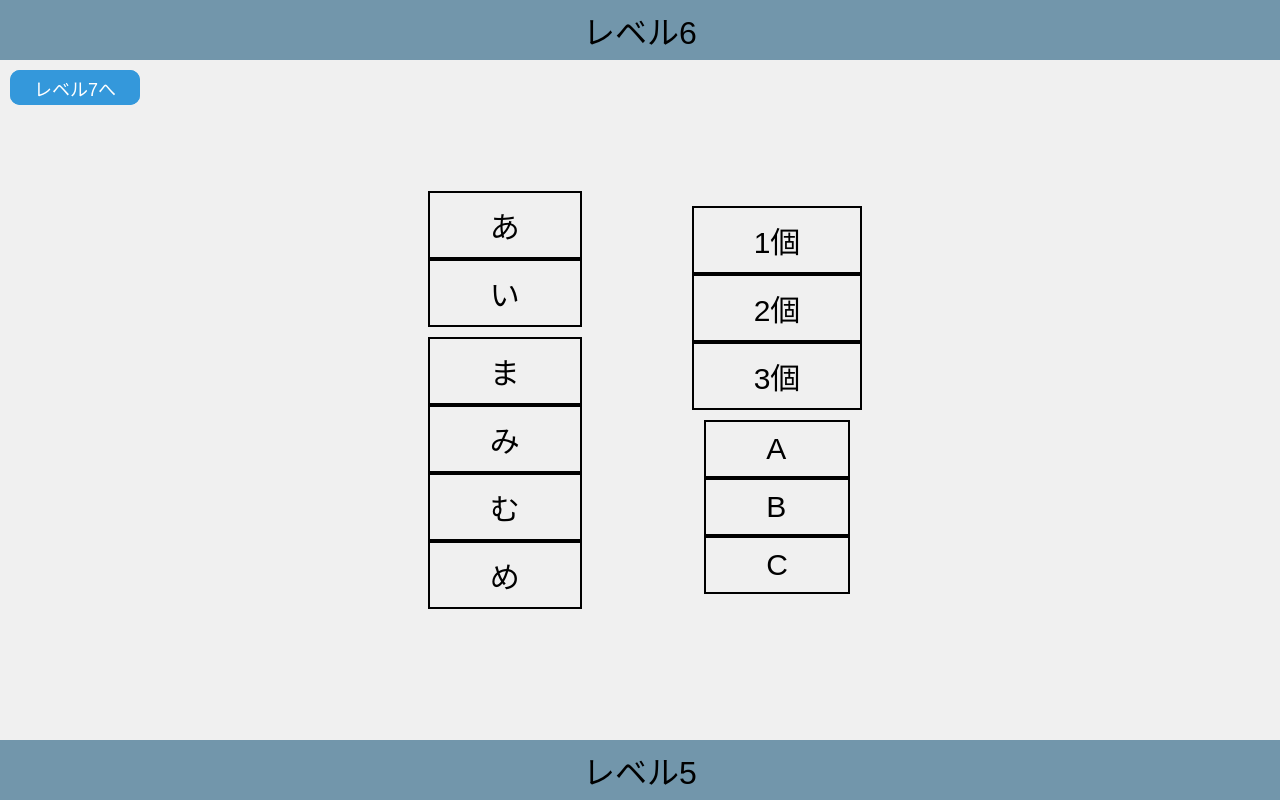
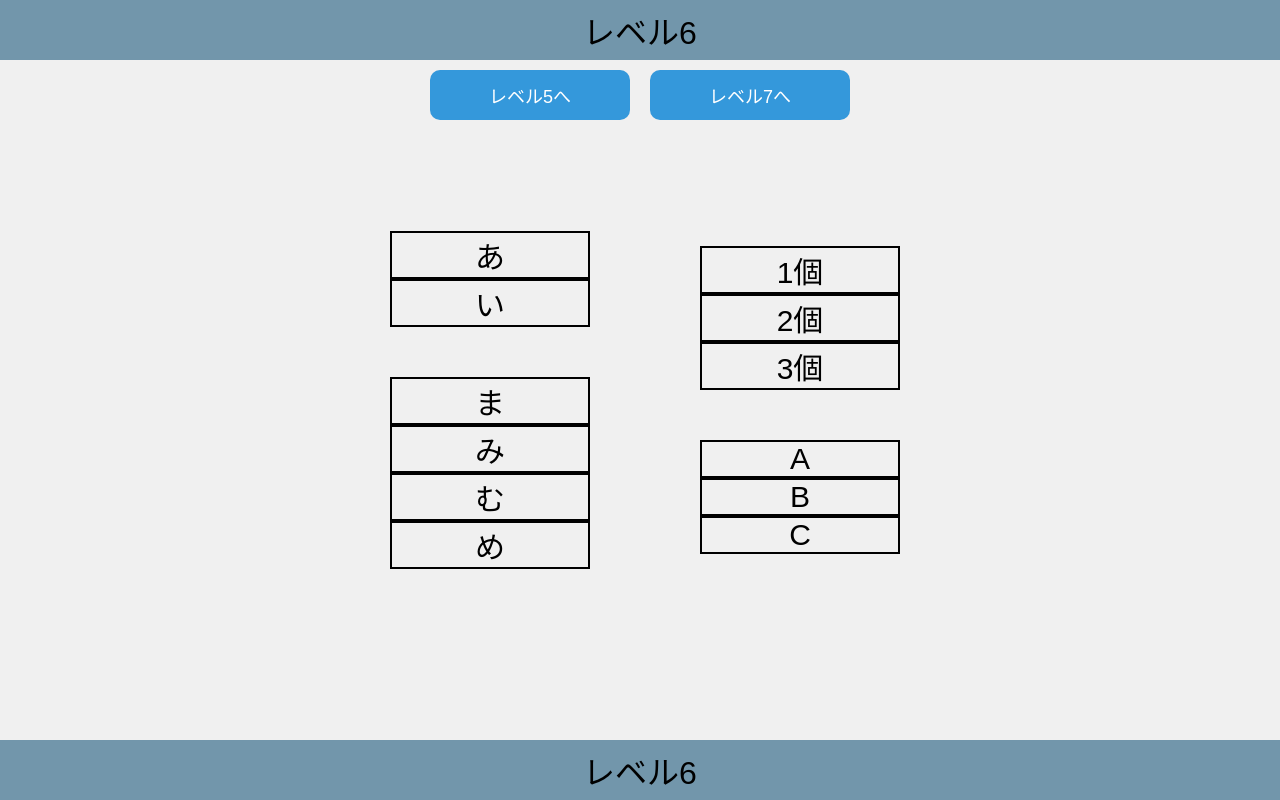
Before and after one commit to cucumber1117/practice, a React (Vite) app: page /level6 in a window 1280 px wide. Built offline with nearby package versions, Linux system fonts and the light colour scheme.

Commit message:
Level6一応完了,Level7途中

```diff
--- a/src/components/List/List.module.css
+++ b/src/components/List/List.module.css
@@ -1,13 +1,13 @@
 .name-list {
     list-style-type: none;
-    max-width: 300px;
+    width: 300px;
     font-size: 30px;
+    text-align: center;
     margin: 5px 0px; /* 横方向に余白 */
     color: black;
     padding: 0px 50px; /* 枠とテキストの間に余白を追加 */
   }
 
   .name-item {
-    padding: 10px 60px;/*上下10,左右15*/
     border: 2px solid black;
   }
--- /dev/null
+++ b/src/components/slideDown/slideDown.jsx
@@ -0,0 +1,21 @@
+import React, { useState } from 'react'
+import styles from './slideDown.module.css'
+
+const SlideDown=({ children })=>{
+    const [show,setShow] = useState(false)
+
+    const toggleShow = () => setShow(prev => !prev)
+
+    return (
+        <>
+          <button className={styles.toggleButton} onClick={toggleShow}>
+            {show ? '閉じる' : '表示'}
+          </button>
+
+          <div className={`${styles.slideDown} ${show ? styles.show : ''}`}>
+            {children}
+          </div>
+        </>
+      )
+    }
+    export default SlideDown
--- /dev/null
+++ b/src/components/slideDown/slideDown.module.css
@@ -0,0 +1,28 @@
+.slideDown {
+    position: fixed;
+    top:0;
+    left: 50%;
+    transform: translate(-50%, -100%);
+    width: 300px;
+    background: #3498db;
+    color: white;
+    padding: 20px;
+    border-radius: 0 0 10px 10px;
+    opacity: 0;
+    transition: transform 0.3s ease;
+    z-index: 2000;
+}
+.show {
+    transform: translate(-50%, 0);
+    opacity: 1;
+    pointer-events: auto;
+}
+.toggleButton{
+    position: fixed;
+    top:300px;
+    left: 50%;
+    width: 200px;
+    height: 50px;
+    border-radius: 12px;
+    transform: translateX(-50%);
+}
--- a/src/main.jsx
+++ b/src/main.jsx
@@ -8,6 +8,7 @@ import Level3 from './pages/Level3/Level3'
 import Level4 from './pages/Level4/Level4'
 import Level5 from './pages/Level5/Level5'
 import Level6 from './pages/Level6/Level6'
+import Level7 from './pages/Level7/Level7'
 /*@fix:自分も最初は勘違いしていたが、.jsxファイルの呼び出しでは拡張子は付けなくていいらしい*/
 /*@1:遷移先ページが増えるごとにこの中にあるページも増え続ける*/
 createRoot(document.getElementById('root')).render(
@@ -24,6 +25,7 @@ createRoot(document.getElementById('root')).render(
         <Route path="/level4" element={<Level4 />} />
         <Route path="/level5" element={<Level5 />} />
         <Route path="/level6" element={<Level6 />} />
+        <Route path="/level7" element={<Level7 />} />
       </Routes>
     </BrowserRouter>
   </StrictMode>
--- a/src/pages/Level5/Level5.module.css
+++ b/src/pages/Level5/Level5.module.css
@@ -30,7 +30,7 @@
     display: flex;
     flex-direction: column;
     align-items: center;
-    padding-left: 10px;
+    padding-left: 10px; /*リストとの空白*/
   }
   .centerText {
     font-size: 30px;
--- a/src/pages/Level6/Level6.jsx
+++ b/src/pages/Level6/Level6.jsx
@@ -25,14 +25,15 @@ const Level6 = () => {
   return (
     <div>
       <Header title="レベル6" />
-
-      <button className={styles.topButton} onClick={goToLevel5}>
+      <div className={styles.topButton}>
+      <button className={styles.Button} onClick={goToLevel5}>
         レベル5へ
       </button>
-      <button className={styles.topButton2} onClick={goToLevel7}>
+      <button className={styles.Button} onClick={goToLevel7}>
         レベル7へ
       </button>
-      <div className={styles.level5Container}>
+      </div>
+      <div className={styles.level6Container}>
       <div className={styles.column}>
         <List names={List1} />
         <List names={List2} />
@@ -43,7 +44,7 @@ const Level6 = () => {
         </div>
       </div>
 
-      <Footer title="レベル5" />
+      <Footer title="レベル6" />
     </div>
   )
 }
--- a/src/pages/Level6/Level6.module.css
+++ b/src/pages/Level6/Level6.module.css
@@ -1,4 +1,4 @@
-.level5Container {
+.level6Container {
     height: 100vh;
     display: flex;
     justify-content: center;
@@ -12,53 +12,31 @@
   }
 
   .topButton {
+    display:flex;
+    flex-direction:row;
+    align-items: center;
+    justify-content: center;
     position: absolute;/*　枠内の絶対座標　*/
-    width: 130px;
-    height: 35px;
     top: 70px;
-    left: 10px;
+    left:50%;
+    transform: translateX(-50%);
+    z-index: 1000;
+    gap: 20px;
+  }
+  .Button {
+    width: 200px;
+    height: 50px;
     font-size: 18px;
     background-color: #3498db;
     color: white;
-    z-index: 1000;
-    border: none;/*ボタンの枠*/
-    cursor: pointer;/*ボタンの上にカーソルが来たら手のマークに変更*/
-    border-radius: 10px;/*ぼたんの丸みをつけることができる。丸みの単位は最初は　px　で考え解くとやりやすいかも*/
-
-  }
-  .topButton2 {
-    position: absolute;
-    width: 130px;
-    height: 35px;
-    top: 70px;
-    left: 10px;
-    font-size: 18px;
-    background-color: #3498db;
-    color: white;
-    z-index: 1000;
     border: none;
     cursor: pointer;
-    border-radius: 10px;
-
+    border-radius: 10px;/*ぼたんの丸みをつけることができる。丸みの単位は最初は　px　で考え解くとやりやすいかも*/
   }
   .column{
     display: flex;
     flex-direction: column;
     align-items: center;
     padding-left: 10px;
+    gap: 40px;
   }
-
-  .bottomRightButton {
-    width: 130px;
-    height: 35px;
-    position: absolute;
-    bottom: 70px;
-    right: 20px;
-    font-size: 18px;
-    background-color: #2ecc71;
-    color: white;
-    border: none;/*ボタンの枠*/
-    cursor: pointer;/*ボタンの上にカーソルが来たら手のマークに変更*/
-    border-radius: 10px;/*ぼたんの丸みをつけることができる。丸みの単位は最初は　px　で考え解くとやりやすいかも*/
-
-  }
--- /dev/null
+++ b/src/pages/Level7/Level7.jsx
@@ -0,0 +1,35 @@
+import React, { useState } from 'react'
+import { useNavigate } from 'react-router-dom'
+import Footer from '@/components/Footer/Footer'
+import List from '@/components/List/List'
+import styles from './Level7.module.css'
+import SlideDown from '@/components/SlideDown/SlideDown'
+
+const Level7 = () => {
+    const navigate = useNavigate()
+
+    const goToLevel8 = () => {
+        navigate('/Level8')
+      }
+    const [showSlide, setShowSlide] = useState(false)
+    const toggleSlide = () => setShowSlide(prev => !prev)
+
+    const List1 = ['A', 'B', 'C']
+    const List2 = ['D', 'E', 'F']
+
+    return (
+        <div>
+            <SlideDown show={showSlide}>
+                <div className={styles.row}>
+                <List names={List1} />
+                <List names={List2} />
+                </div>
+            </SlideDown>
+            <button className={styles.Button} onClick={goToLevel8}>
+                    レベル8へ
+            </button>
+            <Footer title="レベル6" />
+        </div>
+      )
+}
+export default Level7
--- /dev/null
+++ b/src/pages/Level7/Level7.module.css
@@ -0,0 +1,20 @@
+.row {
+    display:flex;
+    flex-direction: row;
+    width: 300px;
+    text-align: center;
+    font-size: 30px;
+}
+.Button {
+    position: absolute;
+    bottom: 80px;
+    left:10px;
+    width: 200px;
+    height: 50px;
+    font-size: 18px;
+    background-color: #3498db;
+    color: white;
+    border: none;
+    cursor: pointer;
+    border-radius: 10px;
+  }
```
